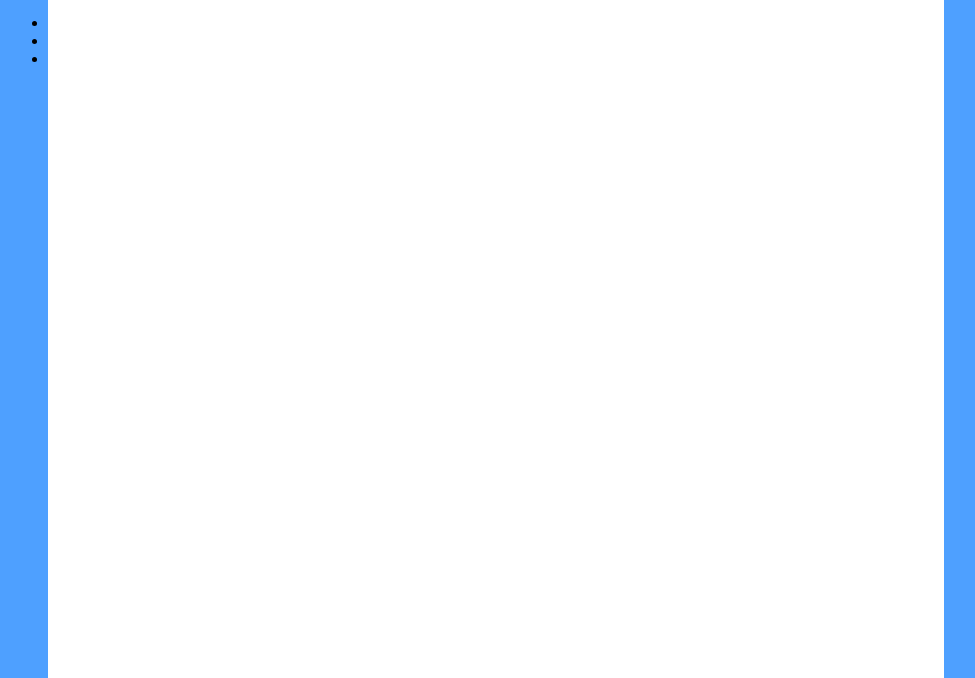
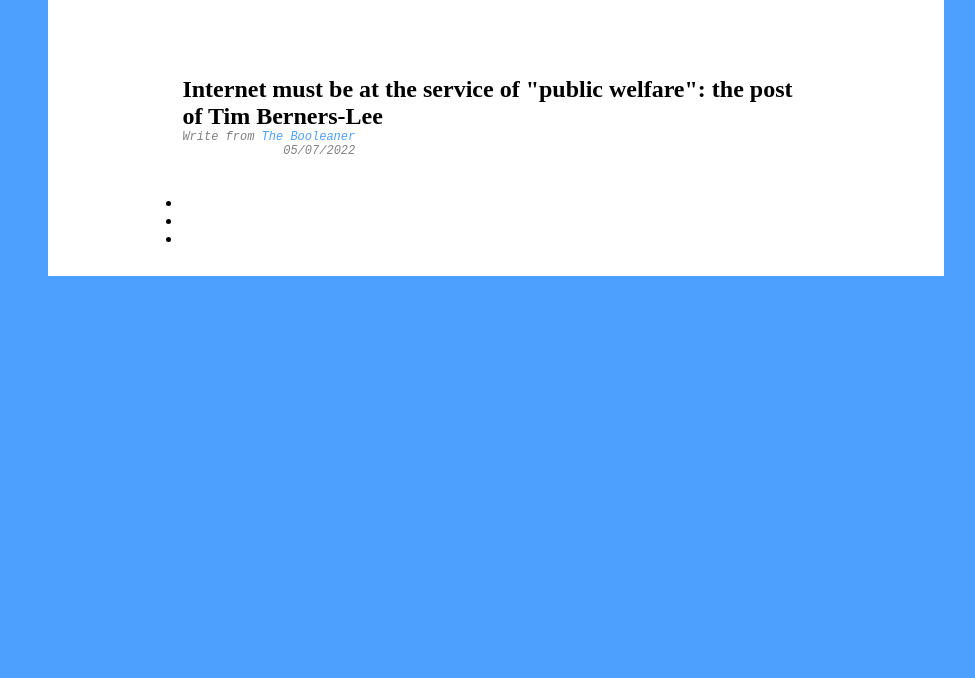
Before and after one commit to 1Pietro7D/html-css-booleaner, a plain HTML site: page index.html in a window 1280 px wide. Shown: the part 212-890 px from the top of the page, without its empty margins (144-1119 px from the left). After the commit the page ends 800 px from the top, so only its background shows below. Drawn offline with Linux system fonts and the light colour scheme.

Commit message:
compilation and stylization of tag main and adress

```diff
--- a/index.html
+++ b/index.html
@@ -17,10 +17,13 @@
       <main>
         <!-- section with adress and gallery-->
         <section>
-          <h1></h1>
+          <h1>
+            Internet must be at the service of "public welfare": the post of Tim
+            Berners-Lee
+          </h1>
           <address>
-            <pre><a href=""></a>
-              <time datetime=""></time> </pre>
+            <pre>Write from <a href="" class="link1">The Booleaner</a>
+              <time datetime="05/07/2022">05/07/2022 </time> </pre>
           </address>
           <figure class="gallery" id="Tim">
             <img src="" alt="" />
--- a/style.css
+++ b/style.css
@@ -4,24 +4,33 @@
   box-sizing: border-box;
 }
 /*  */
-body {
+body,
+header {
   background-color: #4ea0ff;
 }
-#container {
+#container,
+main {
   background-color: white;
   position: relative;
   width: 70%;
-  height: 100vh;
   margin-left: calc((100% - 70%) / 2);
+  margin-top: 10%;
 }
 header {
   background-image: url("img/pattern.png");
   background-size: contain;
   height: 70px;
-  margin-top: 10%;
 }
 #logo {
   position: relative;
   height: 40px;
   top: 40%;
 }
+.link1 {
+  text-decoration: none;
+  color: #4ea0ff;
+}
+address {
+  font-size: small;
+  color: grey;
+}
```
